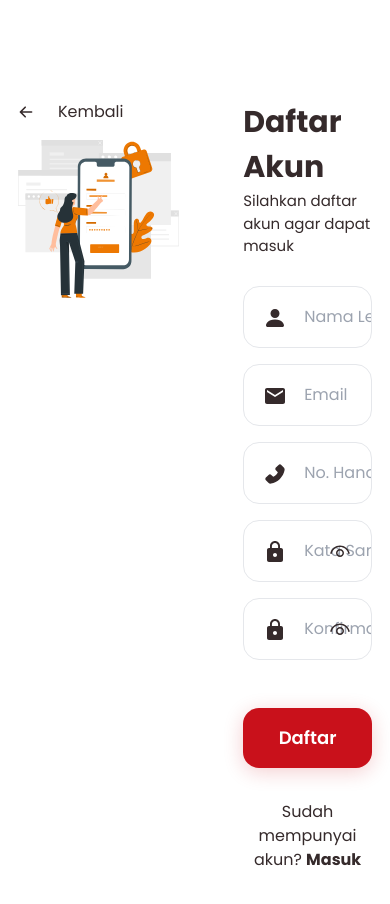
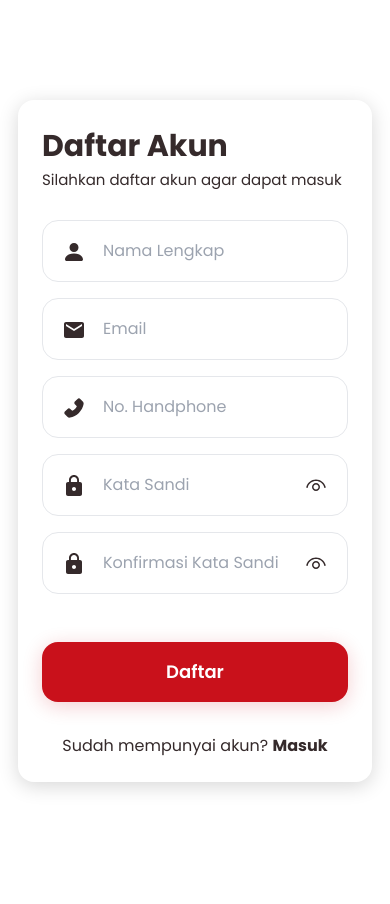
Before and after one commit to ivannoard/simpelmen-fe, a React (Create React App) app: page /register in a window 390 px wide. Shown: the top 904 px of the page. After the commit the page ends 882 px from the top, so only its background shows below. Built offline with nearby package versions, Linux system fonts and the light colour scheme.

Commit message:
refactor register && add logic post data

```diff
--- a/src/App.js
+++ b/src/App.js
@@ -9,24 +9,25 @@ import ForgotPassword from "./pages/Auth/ForgotPassword";
 import NewPassword from "./pages/Auth/NewPassword";
 
 function App() {
-  const user = localStorage.getItem("user");
+  const user = true;
   const RequireAuth = ({ children }) => {
-    return user !== null ? children : <Navigate to='/login' />;
+    return user ? children : <Navigate to="/login" />;
   };
+
   return (
-    <div className='App'>
+    <div className="App">
       <Routes>
         <Route element={<WithoutFrame />}>
-          <Route path='/login' element={<Login />} />
-          <Route path='/register' element={<Register />} />
-          <Route path='/forgot-password' element={<ForgotPassword />} />
-          <Route path='/new-password' element={<NewPassword />} />
-          <Route path='*' element='404 Not Found' />
+          <Route path="/login" element={<Login />} />
+          <Route path="/register" element={<Register />} />
+          <Route path="/forgot-password" element={<ForgotPassword />} />
+          <Route path="/new-password" element={<NewPassword />} />
+          <Route path="*" element="404 Not Found" />
         </Route>
         <Route element={<WithFrame />}>
-          <Route path='/' element={<Home />} />
+          <Route path="/" element={<Home />} />
           <Route
-            path='/dashboard'
+            path="/dashboard"
             element={
               <RequireAuth>
                 <Dashboard />
--- a/src/components/Alerts/index.jsx
+++ b/src/components/Alerts/index.jsx
@@ -2,7 +2,7 @@ import React, { useState } from "react";
 import { useNavigate } from "react-router-dom";
 import { MdOutlineClose } from "react-icons/md";
 
-const Alerts = ({ path, background, textColor, textContent }) => {
+const Alerts = ({ path, background, textColor, textContent, closeButton }) => {
   const [close, setClose] = useState(true);
   const navigate = useNavigate();
   const handleClose = (e) => {
@@ -20,9 +20,11 @@ const Alerts = ({ path, background, textColor, textContent }) => {
       role="alert"
     >
       <span className="font-medium">{textContent}</span>
-      <button onClick={(e) => handleClose(e)}>
-        <MdOutlineClose size={20} />
-      </button>
+      {closeButton && (
+        <button onClick={(e) => handleClose(e)}>
+          <MdOutlineClose size={20} />
+        </button>
+      )}
     </div>
   );
 };
--- a/src/pages/Auth/Login.jsx
+++ b/src/pages/Auth/Login.jsx
@@ -1,64 +1,107 @@
 import React, { useState } from "react";
-import { Link } from "react-router-dom";
+import { Link, useNavigate } from "react-router-dom";
 import AuthLayout from "./AuthLayout";
 
 import svg from "../../assets/svg";
 import { MdEmail, MdLock } from "react-icons/md";
 import { VscEye, VscEyeClosed } from "react-icons/vsc";
+import axios from "axios";
+import Alerts from "../../components/Alerts";
 
 const Login = () => {
   const [showPassword, setShowPassword] = useState(false);
+  const [alerts, setAlerts] = useState(false);
+  const navigate = useNavigate();
+  const [fields, setFields] = useState({
+    email: "",
+    password: "",
+  });
+
+  function handleChange(e) {
+    e.preventDefault();
+    setFields({
+      ...fields,
+      [e.target.getAttribute("name")]: e.target.value,
+    });
+  }
+
+  async function handleSubmit(e) {
+    e.preventDefault();
+    const login = await axios
+      .post("https://hookb.in/Xk17j2l08BHDkmwD3lgW", fields, {
+        headers: {
+          "Content-Type": "application/json",
+        },
+      })
+      .then((response) => {
+        setTimeout(() => {
+          navigate("/dashboard");
+        }, 3000);
+        setAlerts(true);
+      })
+      .catch((e) => console.log(e));
+  }
+
   return (
     <>
-      <AuthLayout images={svg.loginPage} altImages='woman-and-password-laptop'>
-        <div className='w-full p-6 xs:p-12 2md:p-0 rounded-2xl shadow-[0_4px_20px_0_#00000029] 2md:shadow-none'>
-          <h3 className='mb-2'>Selamat Datang Kembali!</h3>
-          <p className='mb-7'>Silahkan masuk untuk mengakses akun Anda</p>
-          <form className='flex flex-col mb-8'>
-            <div className='relative w-full flex flex-col mb-4'>
+      <AuthLayout images={svg.loginPage} altImages="woman-and-password-laptop">
+        {alerts && (
+          <Alerts
+            background="bg-green-100"
+            textColor="text-green-600"
+            textContent="Login Berhasil"
+          />
+        )}
+        <div className="w-full p-6 xs:p-12 2md:p-0 rounded-2xl shadow-[0_4px_20px_0_#00000029] 2md:shadow-none">
+          <h3 className="mb-2">Selamat Datang Kembali!</h3>
+          <p className="mb-7">Silahkan masuk untuk mengakses akun Anda</p>
+          <form className="flex flex-col mb-8" onSubmit={handleSubmit}>
+            <div className="relative w-full flex flex-col mb-4">
               <input
-                type='email'
-                className='input-field'
-                placeholder='Email'
-                name='email'
+                type="email"
+                className="input-field"
+                placeholder="Email"
+                name="email"
                 required
-                autoComplete='on'
+                autoComplete="on"
+                onChange={handleChange}
               />
-              <MdEmail className='absolute text-2xl top-17/sp left-5 fill-secondary-800' />
+              <MdEmail className="absolute text-2xl top-17/sp left-5 fill-secondary-800" />
             </div>
-            <div className='relative w-full flex flex-col mb-7'>
+            <div className="relative w-full flex flex-col mb-7">
               <input
                 type={showPassword ? "text" : "password"}
-                className='input-password-field'
-                placeholder='Password'
-                name='password'
+                className="input-password-field"
+                placeholder="Password"
+                name="password"
                 required
-                autoComplete='on'
+                autoComplete="on"
+                onChange={handleChange}
               />
-              <MdLock className='absolute text-2xl top-17/sp left-5 fill-secondary-800' />
+              <MdLock className="absolute text-2xl top-17/sp left-5 fill-secondary-800" />
               {showPassword ? (
                 <VscEyeClosed
-                  className='absolute text-2xl top-17/sp right-5 fill-secondary-800'
+                  className="absolute text-2xl top-17/sp right-5 fill-secondary-800"
                   onClick={() => setShowPassword(!showPassword)}
                 />
               ) : (
                 <VscEye
-                  className='absolute text-2xl top-17/sp right-5 fill-secondary-800'
+                  className="absolute text-2xl top-17/sp right-5 fill-secondary-800"
                   onClick={() => setShowPassword(!showPassword)}
                 />
               )}
             </div>
-            <p className='mb-8'>
+            <p className="mb-8">
               Lupa kata sandi?{" "}
-              <Link to='/forgot-password' className='font-bold'>
+              <Link to="/forgot-password" className="font-bold">
                 Klik disini
               </Link>
             </p>
-            <button className='button-fill transition-200'>Masuk</button>
+            <button className="button-fill transition-200">Masuk</button>
           </form>
-          <p className='text-center'>
+          <p className="text-center">
             Belum punya akun?{" "}
-            <Link to='/register' className='font-bold'>
+            <Link to="/register" className="font-bold">
               Daftar
             </Link>
           </p>
--- a/src/pages/Auth/Register.jsx
+++ b/src/pages/Auth/Register.jsx
@@ -8,6 +8,7 @@ import { VscEye, VscEyeClosed } from "react-icons/vsc";
 import { HiArrowLeft } from "react-icons/hi";
 import axios from "axios";
 import Alerts from "../../components/Alerts";
+import AuthLayout from "./AuthLayout";
 
 const Register = () => {
   const [togglePassword, setTogglePassword] = useState(false);
@@ -56,35 +57,20 @@ const Register = () => {
 
   return (
     <>
-      <main className="containers">
+      <AuthLayout images={svg.registerPage} altImages="woman-and-handphone">
         {alerts && (
           <Alerts
             path="/login"
             background="bg-green-100"
             textColor="text-green-600"
             textContent="Berhasil Daftar"
+            closeButton="true"
           />
         )}
-        <div className="w-full grid grid-cols-12 gap-x-8">
-          <div className="col-span-6">
-            <Link to="/">
-              <div className="flex items-center gap-6 mb-4">
-                <HiArrowLeft />
-                <p>Kembali</p>
-              </div>
-            </Link>
-            <img src={svg.registerPage} alt="woman-and-handphone" />
-          </div>
-          <div className="col-span-5 col-start-8">
-            <div className="form-content">
+        <div className="form-content w-full p-6 xs:p-12 2md:p-0 rounded-2xl shadow-[0_4px_20px_0_#00000029] 2md:shadow-none">
           <h2 className="text-[30px]">Daftar Akun</h2>
-              <p className="text-[15px]">
-                Silahkan daftar akun agar dapat masuk
-              </p>
-              <form
-                className="flex flex-col gap-4 mt-7"
-                onSubmit={handleSubmit}
-              >
+          <p className="text-[15px]">Silahkan daftar akun agar dapat masuk</p>
+          <form className="flex flex-col gap-4 mt-7" onSubmit={handleSubmit}>
             <div className="register-input relative">
               <input
                 type="text"
@@ -180,9 +166,22 @@ const Register = () => {
             </Link>
           </p>
         </div>
+      </AuthLayout>
+      {/* <main className="containers">
+
+        <div className="w-full grid grid-cols-12 gap-x-8">
+          <div className="col-span-6">
+            <Link to="/">
+              <div className="flex items-center gap-6 mb-4">
+                <HiArrowLeft />
+                <p>Kembali</p>
               </div>
+            </Link>
+            <img src={svg.registerPage} alt="woman-and-handphone" />
           </div>
-      </main>
+
+        </div>
+      </main> */}
     </>
   );
 };
```
Also changed, not shown: src/pages/Dashboard/index.jsx (+4 -4 lines). Lines whose indentation alone changed are shown as unchanged.
